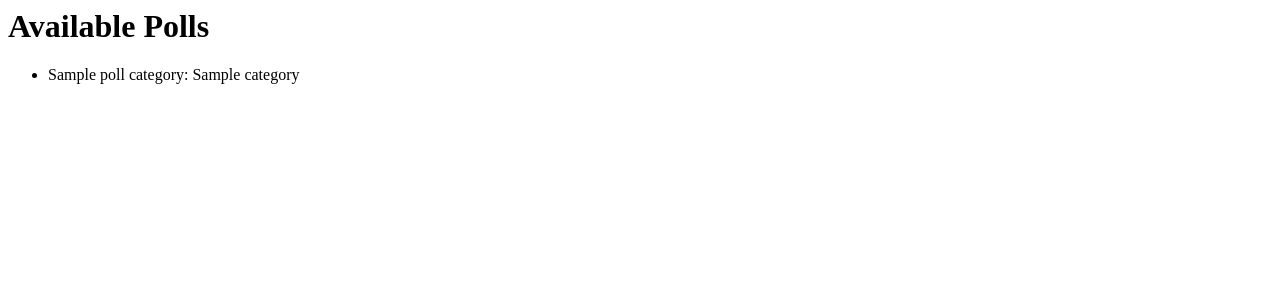
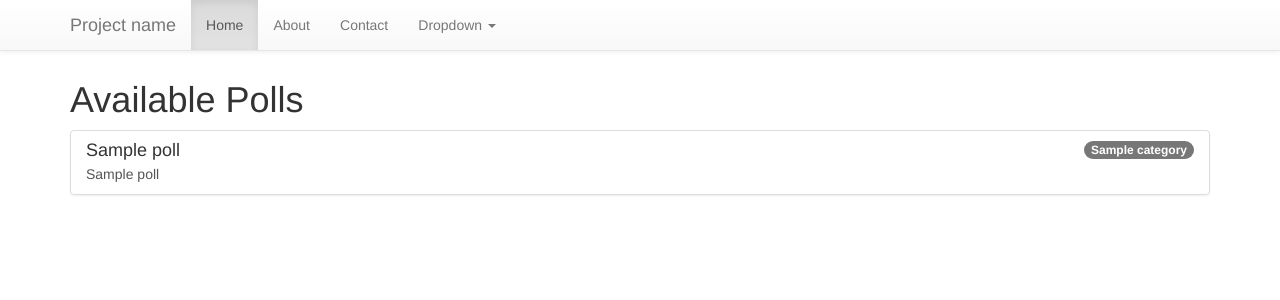
Before and after one commit to koutbo6/djc_kisr, a Django app: template kbpollproj/polls/templates/poll_list.html in a window 1280 px wide. Shown: the top 300 px of the page. Run offline with Django 3.2, Linux system fonts and the light colour scheme; the template is opened without the code that fills it: most values are stand-ins (such as "Sample title", 1, 10 or a date in 2020); some libraries are stand-ins or nearby versions.

Commit message:
improved look and feel of poll views

```diff
--- /dev/null
+++ b/kbpollproj/kbpollproj/assets/css/sticky-footer-navbar.css
@@ -0,0 +1,39 @@
+/* Sticky footer styles
+-------------------------------------------------- */
+html {
+  position: relative;
+  min-height: 100%;
+}
+body {
+  /* Margin bottom by footer height */
+  margin-bottom: 60px;
+}
+.footer {
+  position: absolute;
+  bottom: 0;
+  width: 100%;
+  /* Set the fixed height of the footer here */
+  height: 60px;
+  background-color: #f5f5f5;
+}
+
+
+/* Custom page CSS
+-------------------------------------------------- */
+/* Not required for template or sticky footer method. */
+
+body > .container {
+  padding: 60px 15px 0;
+}
+.container .text-muted {
+  margin: 20px 0;
+}
+
+.footer > .container {
+  padding-right: 15px;
+  padding-left: 15px;
+}
+
+code {
+  font-size: 80%;
+}
--- a/kbpollproj/kbpollproj/templates/base.html
+++ b/kbpollproj/kbpollproj/templates/base.html
@@ -1,6 +1,108 @@
-<html>
-<body>
-    {% block content %}
-    {% endblock %}
-</body>
+{% load staticfiles %}
+
+<!DOCTYPE html>
+<html lang="en">
+  <head>
+    <meta charset="utf-8">
+    <meta http-equiv="X-UA-Compatible" content="IE=edge">
+    <meta name="viewport" content="width=device-width, initial-scale=1">
+    <!-- The above 3 meta tags *must* come first in the head; any other head content must come *after* these tags -->
+    <meta name="description" content="">
+    <meta name="author" content="">
+    <link rel="icon" href="../../favicon.ico">
+
+    <title>{% block title %}KB Poll Project{% endblock %}</title>
+
+    <!-- Latest compiled and minified CSS -->
+<link rel="stylesheet" href="https://maxcdn.bootstrapcdn.com/bootstrap/3.3.4/css/bootstrap.min.css">
+
+<!-- Optional theme -->
+<link rel="stylesheet" href="https://maxcdn.bootstrapcdn.com/bootstrap/3.3.4/css/bootstrap-theme.min.css">
+
+
+    <!-- Bootstrap core CSS -->
+    <!-- <link href="../../dist/css/bootstrap.min.css" rel="stylesheet"> -->
+
+    <!-- Custom styles for this template -->
+    <link href="{% static 'css/sticky-footer-navbar.css' %}" rel="stylesheet">
+
+    <!-- Just for debugging purposes. Don't actually copy these 2 lines! -->
+    <!--[if lt IE 9]><script src="../../assets/js/ie8-responsive-file-warning.js"></script><![endif]-->
+    <!-- // <script src="../../assets/js/ie-emulation-modes-warning.js"></script> -->
+
+    <!-- HTML5 shim and Respond.js for IE8 support of HTML5 elements and media queries -->
+    <!--[if lt IE 9]>
+      <script src="https://oss.maxcdn.com/html5shiv/3.7.2/html5shiv.min.js"></script>
+      <script src="https://oss.maxcdn.com/respond/1.4.2/respond.min.js"></script>
+    <![endif]-->
+  </head>
+
+  <body>
+
+    <!-- Fixed navbar -->
+    <nav class="navbar navbar-default navbar-fixed-top">
+      <div class="container">
+        <div class="navbar-header">
+          <button type="button" class="navbar-toggle collapsed" data-toggle="collapse" data-target="#navbar" aria-expanded="false" aria-controls="navbar">
+            <span class="sr-only">Toggle navigation</span>
+            <span class="icon-bar"></span>
+            <span class="icon-bar"></span>
+            <span class="icon-bar"></span>
+          </button>
+          <a class="navbar-brand" href="#">Project name</a>
+        </div>
+        <div id="navbar" class="collapse navbar-collapse">
+          <ul class="nav navbar-nav">
+            {% block nav %}
+            <li class="active"><a href="#">Home</a></li>
+            <li><a href="#about">About</a></li>
+            <li><a href="#contact">Contact</a></li>
+            <li class="dropdown">
+              <a href="#" class="dropdown-toggle" data-toggle="dropdown" role="button" aria-expanded="false">Dropdown <span class="caret"></span></a>
+              <ul class="dropdown-menu" role="menu">
+                <li><a href="#">Action</a></li>
+                <li><a href="#">Another action</a></li>
+                <li><a href="#">Something else here</a></li>
+                <li class="divider"></li>
+                <li class="dropdown-header">Nav header</li>
+                <li><a href="#">Separated link</a></li>
+                <li><a href="#">One more separated link</a></li>
+              </ul>
+            </li>
+            {% endblock %}
+          </ul>
+        </div><!--/.nav-collapse -->
+      </div>
+    </nav>
+
+    <!-- Begin page content -->
+    <div class="container">
+      <!-- <div class="page-header">
+        <h1>Sticky footer with fixed navbar</h1>
+      </div>
+       -->
+          {% block content %}
+          {% endblock %}
+
+    </div>
+
+    <footer class="footer">
+      <div class="container">
+        <p class="text-muted">{% block footer%}{% endblock %}</p>
+      </div>
+    </footer>
+
+
+    <!-- Bootstrap core JavaScript
+    ================================================== -->
+    <!-- Placed at the end of the document so the pages load faster -->
+    <script src="https://ajax.googleapis.com/ajax/libs/jquery/1.11.2/jquery.min.js"></script>
+
+    <!-- Latest compiled and minified JavaScript -->
+    <script src="https://maxcdn.bootstrapcdn.com/bootstrap/3.3.4/js/bootstrap.min.js"></script>
+
+    <!-- // <script src="../../dist/js/bootstrap.min.js"></script> -->
+    <!-- IE10 viewport hack for Surface/desktop Windows 8 bug -->
+    <!-- // <script src="../../assets/js/ie10-viewport-bug-workaround.js"></script> -->
+  </body>
 </html>
--- a/kbpollproj/polls/templates/poll_list.html
+++ b/kbpollproj/polls/templates/poll_list.html
@@ -2,18 +2,20 @@
 
 {% block content %}
 <h1>Available Polls</h1>
-<ul>
+<div class="list-group">
 {% for p in polls %}
-    <li>
-        {{ p.name }} category: {{ p.category }}
-    </li>
+        <a class="list-group-item" href="{% url 'poll_details' p.pk %}">
+          <span class="badge">
+            {{ p.category }}
+          </span>
+          <h4 class="list-group-item-heading">{{ p.name }}</h4>
+          <p class="list-group-item-text">{{ p.question }}</p>
+        </a>
 {% empty %}
-<li>
     <h2>
     No Polls Available
     </h2>
-</li>
 
 {% endfor %}
-</ul>
+</div>
 {% endblock %}
```
Also changed, not shown: kbpollproj/polls/templates/poll_details.html (+5 -5 lines), kbpollproj/polls/urls.py (+2 -8 lines), kbpollproj/polls/views.py (+9 -0 lines).
